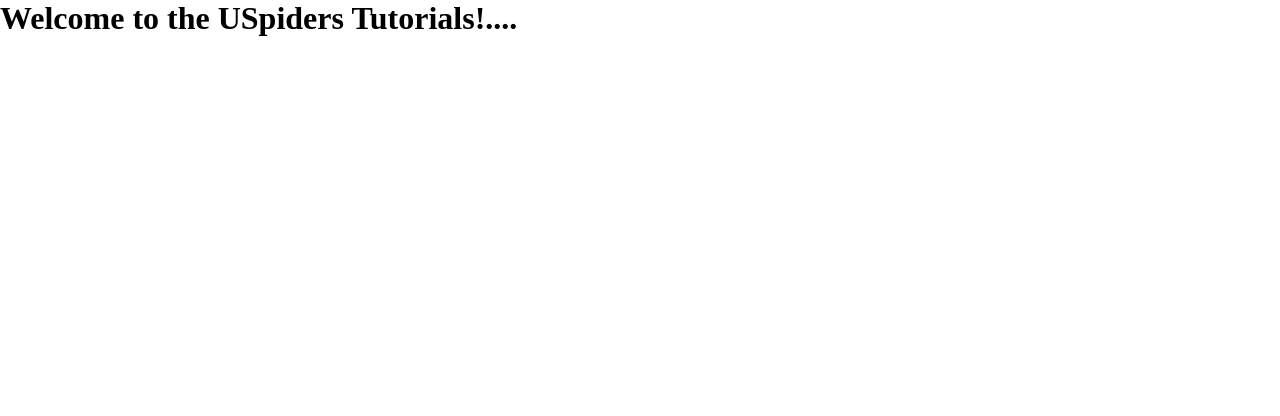
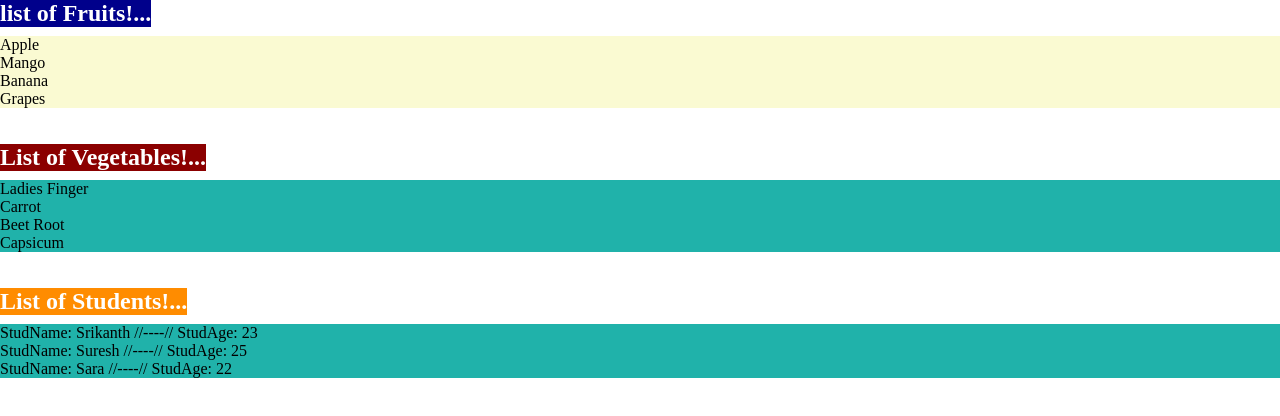
Before and after one commit to SRIKANTH-0001/react-vite, a React (Vite) app: page / in a window 1280 px wide. Shown: the top 416 px of the page. Built offline with nearby package versions, Linux system fonts and the light colour scheme.

Commit message:
Handling the lists in React

```diff
--- a/src/App.jsx
+++ b/src/App.jsx
@@ -1,45 +1,41 @@
-function NotPaid(){
-    return <p>Access Denied!You didn't paid the fees for the Course!...</p>;
-}
+function App(){
 
-function Paid(props){
-    let Paid=props.isPaid;
+    const fruits=["Apple","Mango","Banana","Grapes"];
+    const vegitables=["Ladies Finger","Carrot","Beet Root","Capsicum"];
 
-    //Method 1:
-
-    // if(Paid){
-    //     return <h1>You have Paid the fees for the Course!..</h1>;
-    // }
-    // return <NotPaid/>
-
-    //Method 2:
-
-    // return(
-    //         <h1>{Paid?`You have Paid the fees for the Course...`:<NotPaid/>}</h1>
-    // )
+    const studentDetails=[
+        {id:1,name:"Srikanth",age:23},
+        {id:2,name:"Suresh",age:25},
+        {id:3,name:"Sara",age:22},
+    ];
 
 
-    //Method 3:
-    // it works if the paid is true otherwise nothing.Because, && operator executes if both are true!
-
-    // return(
-    // <>
-    //      {Paid && <h1>{Paid?`You have Paid the fees for the Course...`:<NotPaid/>}</h1>}
-    // </>
-    // )
-
-
-}
-
-function PaymentDetails(){
     return(
         <>
-            <h1>Welcome to the USpiders Tutorials!....</h1>
-            <br />
-            <br />
-            <Paid isPaid={false}/>
+            <h2 style={{backgroundColor:"darkblue",color:"white",position:"absolute"}}>list of Fruits!...</h2>
+            <br /><br />
+            <ul style={{backgroundColor:"lightgoldenrodyellow"}}>
+                {fruits.map((fruit)=>
+                    <li>{fruit}</li>)}
+            </ul>
+            <br /><br />
+
+            <h2 style={{backgroundColor:"darkred",color:"white",position:"absolute"}}>List of Vegetables!...</h2><br /><br />
+            <ul style={{backgroundColor:"lightseagreen"}}>
+                {vegitables.map((vegetable)=>
+                    <li>{vegetable}</li>)}
+            </ul>
+            <br /><br />
+
+        <h2 style={{backgroundColor:"darkorange",color:"white",position:"absolute"}}>List of Students!...</h2><br /><br />
+        <ul style={{backgroundColor:"lightseagreen"}}>
+                {studentDetails.map((student)=>
+                    <li key={student.id}>StudName: {student.name} //----// StudAge: {student.age}</li>)}
+        </ul>
+        <br /><br />
+
         </>
     )
 }
 
-export default PaymentDetails;
+export default App;
--- a/src/main.jsx
+++ b/src/main.jsx
@@ -1,6 +1,6 @@
 import React from 'react';
 import ReactDOM from 'react-dom/client';
 import "./style.css"
-import PaymentDetails from './App';
+import App from './App';
 
-ReactDOM.createRoot(document.getElementById('root')).render(<PaymentDetails/>);
+ReactDOM.createRoot(document.getElementById('root')).render(<App/>);
```
